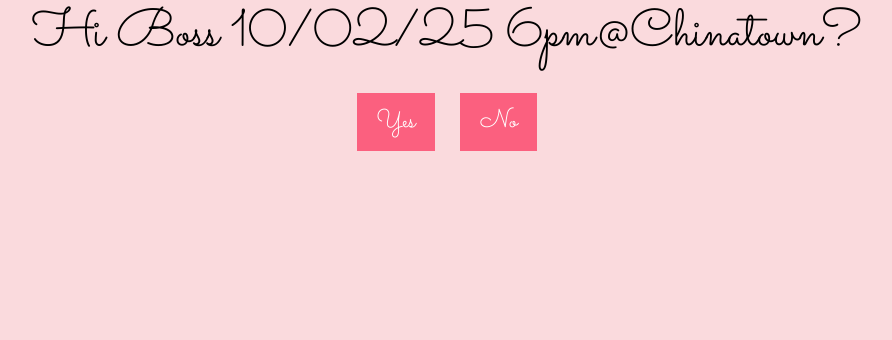
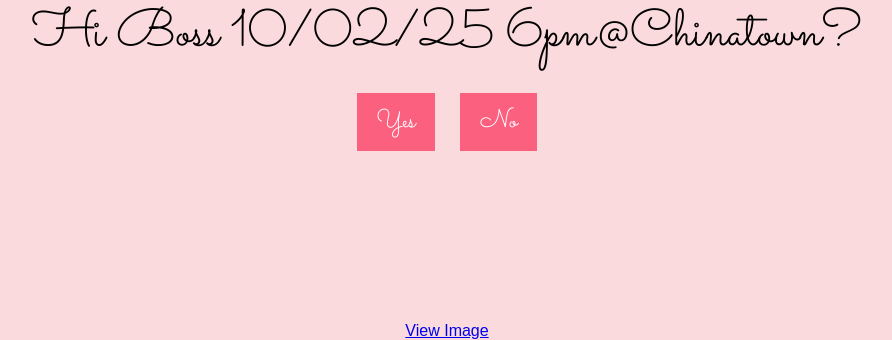
Before and after one commit to limlixuan04/first-date-question, a plain HTML site: page index.html in a window 1280 px wide. Shown: the part 478-818 px from the top of the page, without its empty margins (193-1085 px from the left). Drawn offline with Linux system fonts and the light colour scheme.

Commit message:
Update index.html

```diff
--- a/index.html
+++ b/index.html
@@ -22,3 +22,4 @@
     <script src="script.js"></script> <!-- Link to external JavaScript file -->
 </body>
 </html>
+<a href="image.html">View Image</a>
```
